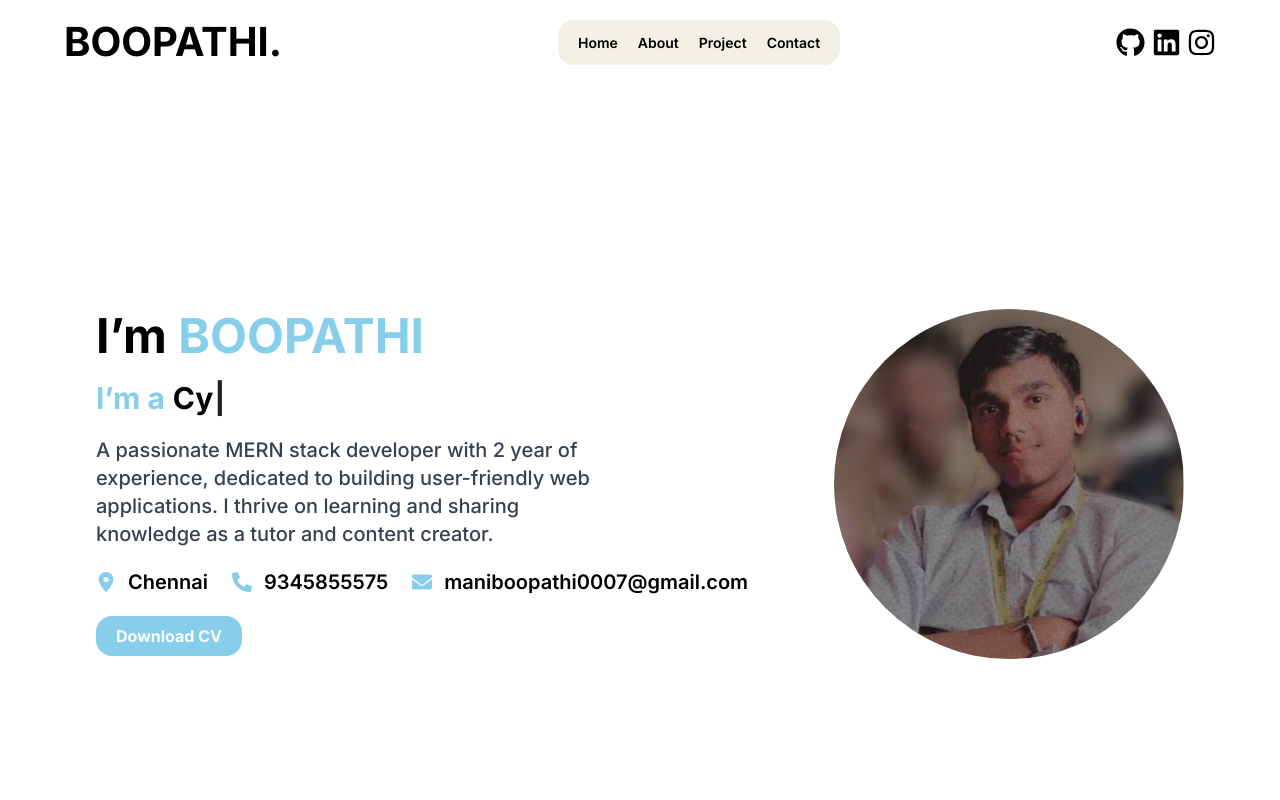
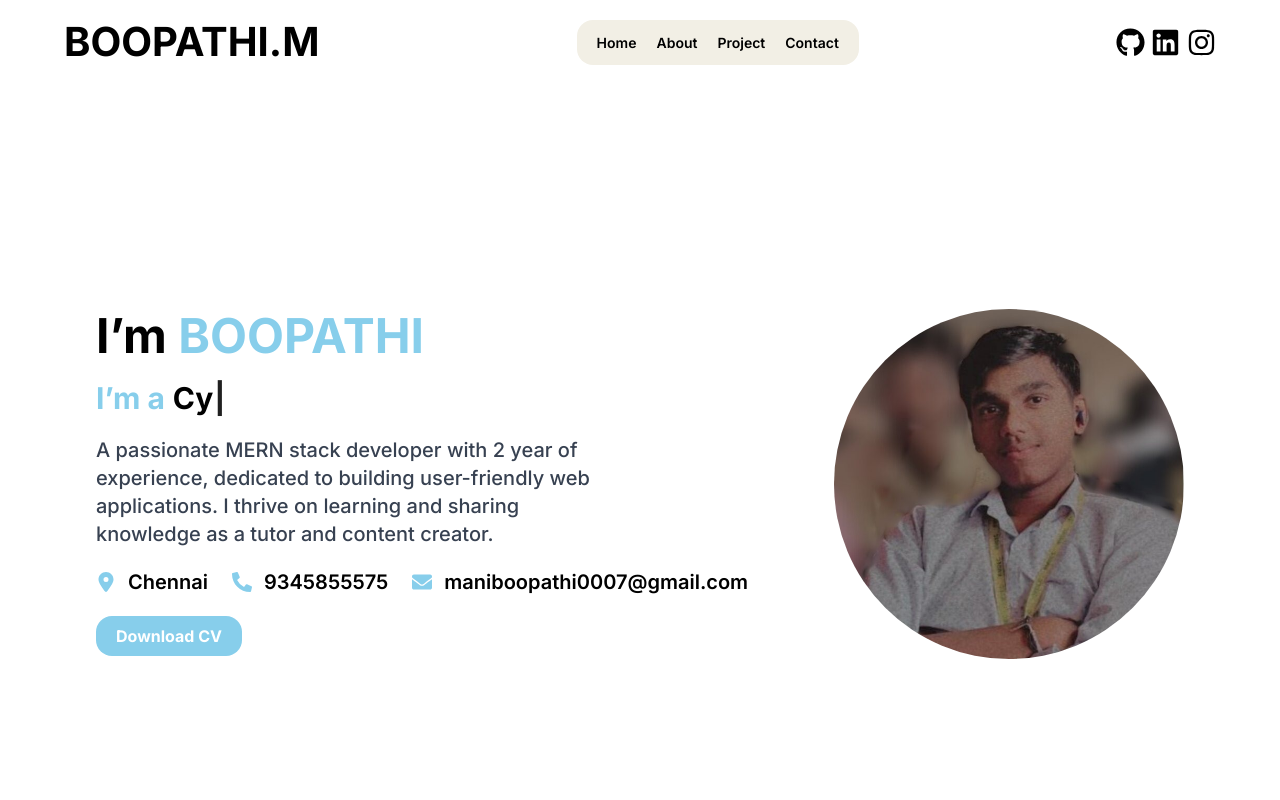
Before and after one commit to MBOO07/portfolio-app, a React (Vite) app: page / in a window 1280 px wide. Shown: the top 800 px of the page. Built offline with nearby package versions, Linux system fonts and the light colour scheme.

Commit message:
Update Header.jsx

```diff
--- a/src/components/Header.jsx
+++ b/src/components/Header.jsx
@@ -12,7 +12,7 @@ const Header = () => {
         {/* Logo */}
         <div>
           <h1 className="text-[2.5rem] font-bold text-[#000] hover:text-[#87CEEB] ">
-            BOOPATHI.
+            BOOPATHI.M
           </h1>
         </div>
 
```
